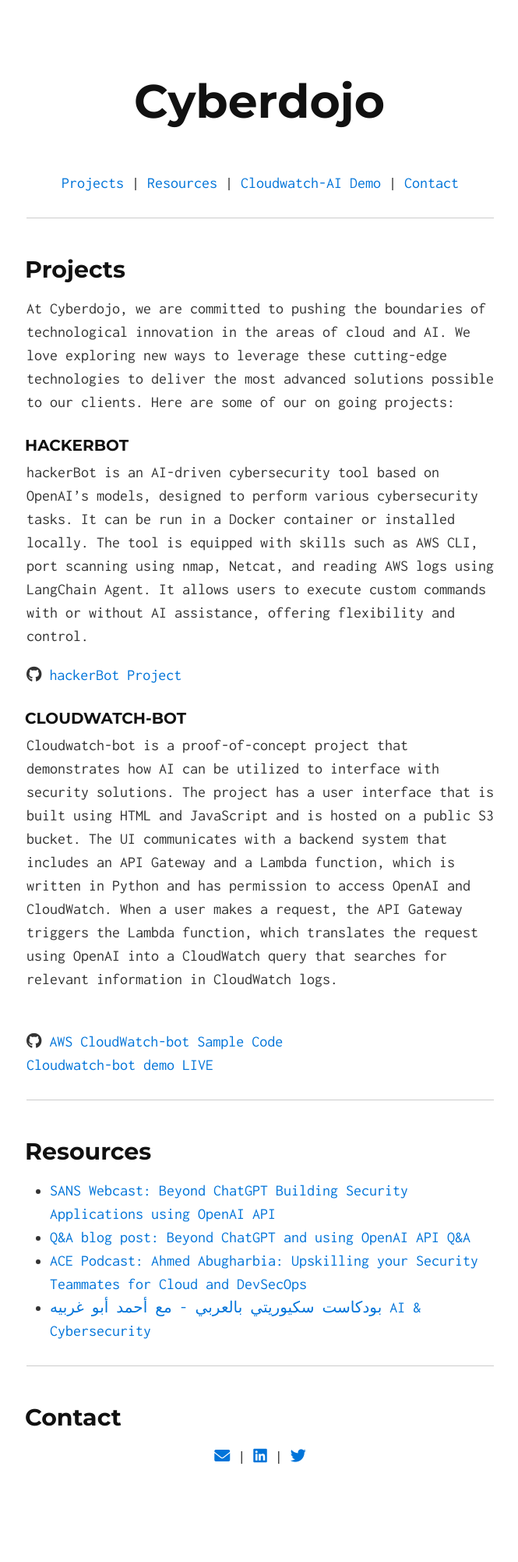
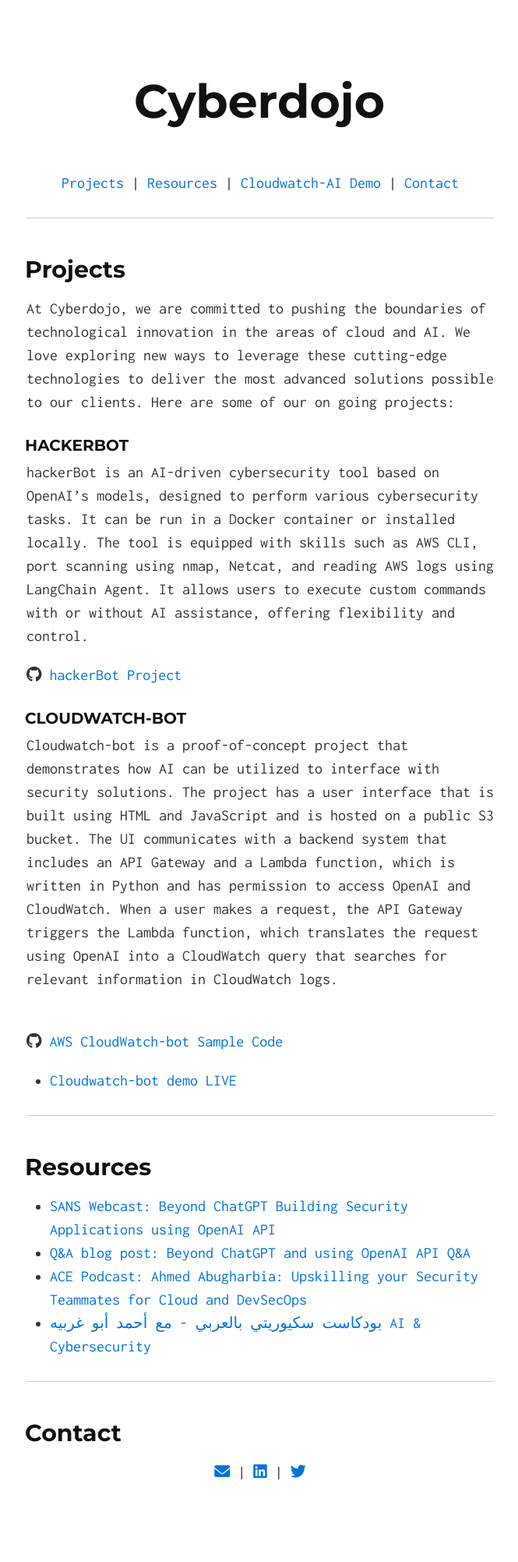
Before and after one commit to Ahmed-AG/cyberdojo-page, a Jekyll site: the page built from index.md, in a window 1280 px wide. Shown: the whole page at 78% size, without its empty margins (306-971 px from the left). Built offline with Jekyll 4.4.1, drawn with Linux system fonts in a browser that asks for light colours.

Commit message:
Update page

```diff
--- a/index.md
+++ b/index.md
@@ -38,7 +38,7 @@
 Cloudwatch-bot is a proof-of-concept project that demonstrates how AI can be utilized to interface with security solutions. The project has a user interface that is built using HTML and JavaScript and is hosted on a public S3 bucket. The UI communicates with a backend system that includes an API Gateway and a Lambda function, which is written in Python and has permission to access OpenAI and CloudWatch. When a user makes a request, the API Gateway triggers the Lambda function, which translates the request using OpenAI into a CloudWatch query that searches for relevant information in CloudWatch logs.
 
 <br><i class="fab fa-github"></i> [AWS CloudWatch-bot Sample Code](https://github.com/Ahmed-AG/Cloudwatch-bot){:target="_blank"}
-<br><a id="cloudwatch-bot-demo"></a>[Cloudwatch-bot demo LIVE](cloudwatchbot-live.html){:target="_blank"}
+- <a id="cloudwatch-bot-demo"></a>[Cloudwatch-bot demo LIVE](cloudwatchbot-live.html){:target="_blank"}
 
 ---
 
```
